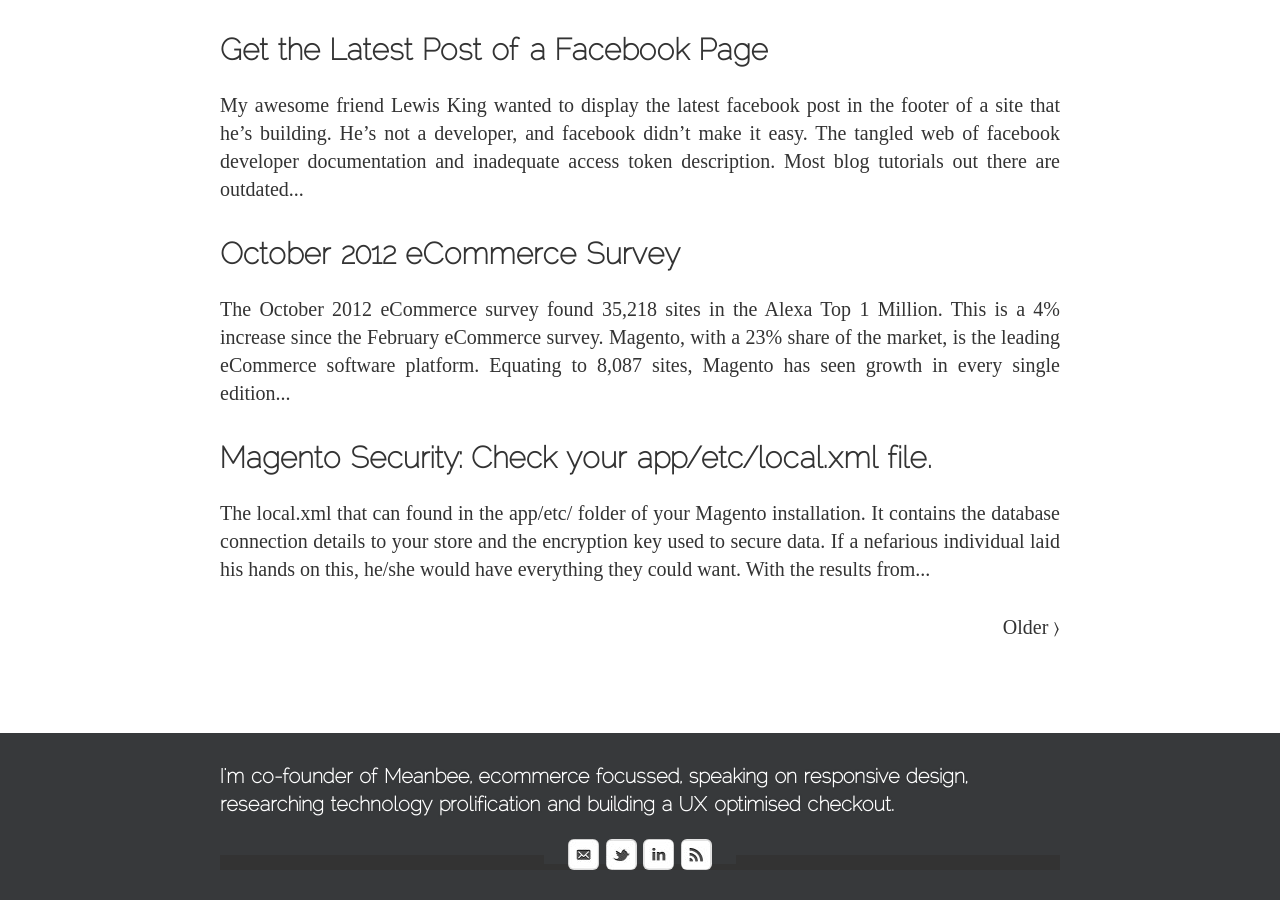
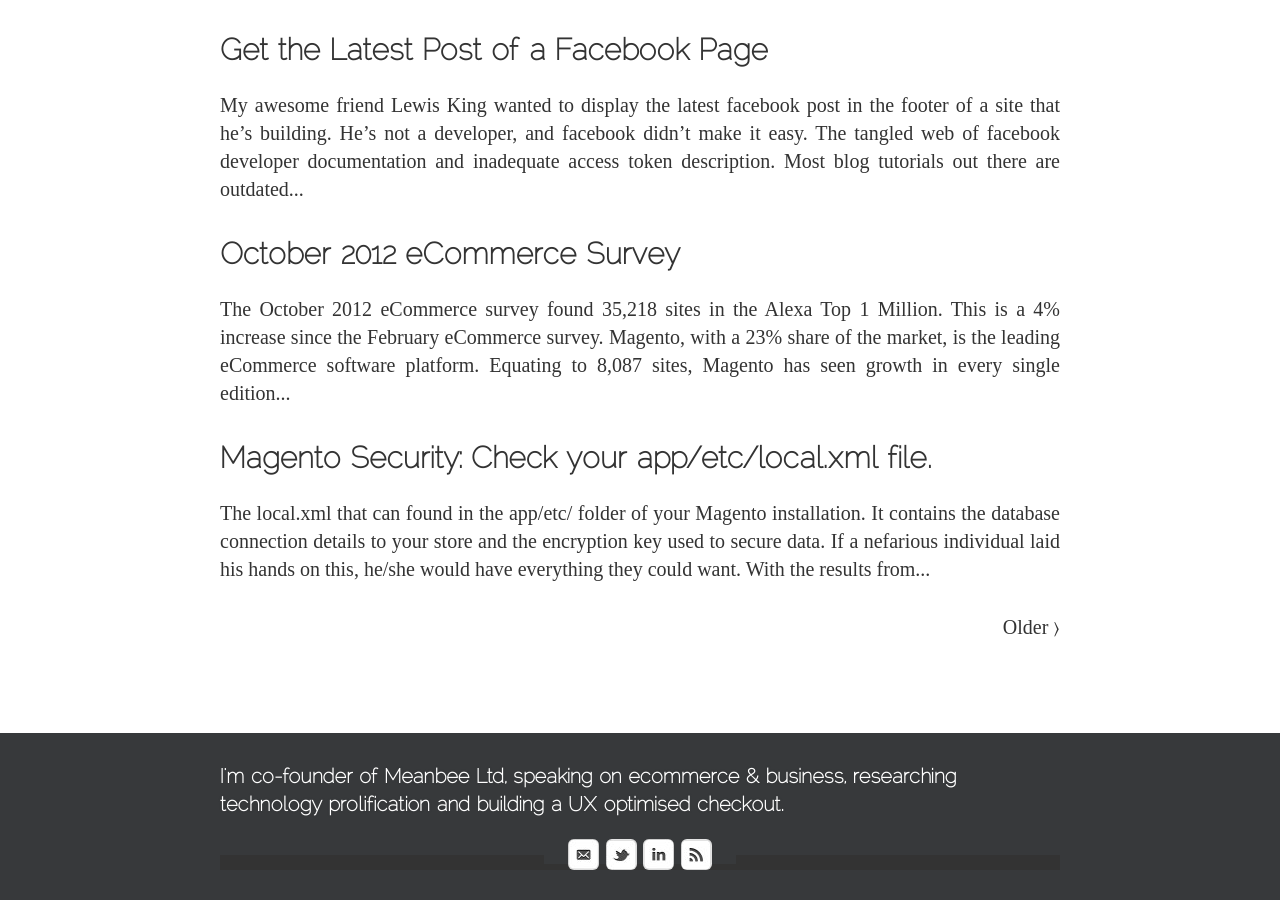
Before and after one commit to bobbyshaw/tomrobertshaw.net, a Jekyll site: the page built from index.html, in a window 1280 px wide and 900 px high, scrolled down 665 px. Built offline with Jekyll 4.4.1, drawn with Linux system fonts in a browser that asks for light colours; Markdown is read by kramdown in place of the engine named in the settings; the list of posts is cut into pages by our own code.

Commit message:
Update footer to link to new presentations page and tweak wording.

```diff
--- a/_layouts/default.html
+++ b/_layouts/default.html
@@ -37,7 +37,7 @@
 
         <footer role="contentinfo">
             <div class="footer-content">
-                <p class="about">I'm co-founder of <a href="http://meanbee.com">Meanbee</a>, ecommerce focussed, speaking on <a href="https://speakerdeck.com/meanbee/">responsive design</a>, researching <a href="/2013/03/feb-2013-ecommerce-survey/">technology prolification</a> and building a <a href="http://www.conversion-toolkit.com/conversion-checkout/">UX optimised checkout.</a></p>
+                <p class="about">I'm co-founder of <a href="http://meanbee.com">Meanbee Ltd</a>, speaking on <a href="/presentations.html">ecommerce &amp; business</a>, researching <a href="/2013/03/feb-2013-ecommerce-survey/">technology prolification</a> and building a <a href="http://www.conversion-toolkit.com/conversion-checkout/">UX optimised checkout.</a></p>
 
                 <ul class="contact">
                     <li>
```
